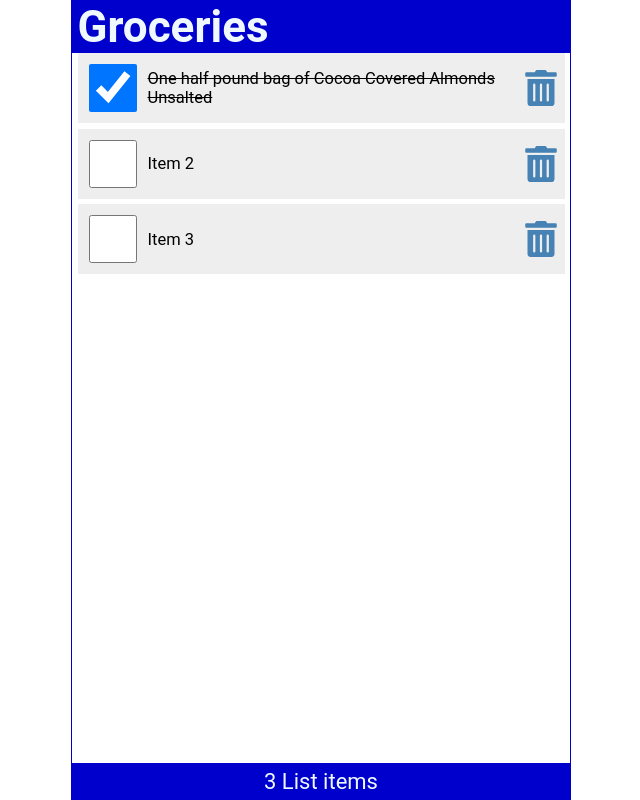
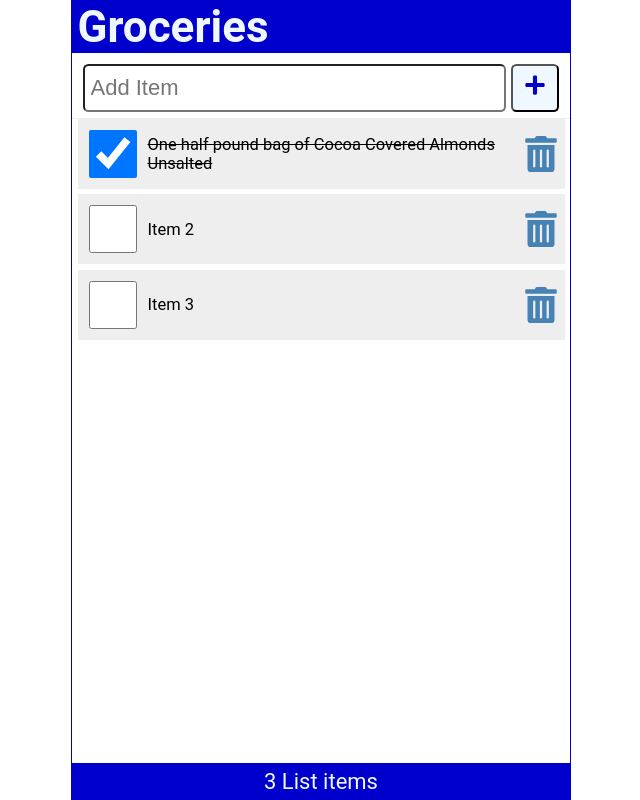
Before and after one commit to ganzorign/dave-gray-01tut, a React (Create React App) app: page / in a window 1280 px wide. Shown: the whole page, without its empty margins (319-959 px from the left). Built offline with nearby package versions, Linux system fonts and the light colour scheme.

Commit message:
15 evening

```diff
--- a/package.json
+++ b/package.json
@@ -9,6 +9,7 @@
     "@testing-library/user-event": "^13.5.0",
     "react": "^19.1.1",
     "react-dom": "^19.1.1",
+    "react-icons": "^5.5.0",
     "react-scripts": "5.0.1",
     "web-vitals": "^2.1.4"
   },
@@ -35,8 +36,5 @@
       "last 1 firefox version",
       "last 1 safari version"
     ]
-  },
-  "devDependencies": {
-    "react-icons": "^5.5.0"
   }
 }
--- /dev/null
+++ b/src/AddItem.js
@@ -0,0 +1,23 @@
+import { FaPlus } from "react-icons/fa"
+
+const AddItem = ({ newItem, setNewItem, handleSubmit}) => {
+  return (
+    <form action="" className="addForm" onSubmit = { handleSubmit}>
+        <label htmlFor="addItem">Add Item</label>
+        <input
+            autoFocus
+            id='addItem'
+            type='text'
+            placeholder='Add Item'
+            required
+            value={newItem}
+            onChange={(e) => setNewItem(e.target.value)}
+        />
+        <button type='submit' aria-label='Add Item'>
+            <FaPlus/>
+            </button>
+    </form>
+  )
+}
+
+export default AddItem
--- a/src/App.js
+++ b/src/App.js
@@ -1,8 +1,10 @@
 
 import Header from './Header';
+import AddItem from './AddItem';
 import Content from './Content';
 import Footer from './Footer';
 import { useState } from 'react';
+
 
 function App() {
 
@@ -23,6 +25,11 @@
       item: "Item 3"
     }
   ]);
+  const [newItem, setNewItem] = useState('');
+
+  const addItem = (item) => {
+
+  }
 
   const handleCheck = (id) => {
     const listItems = items.map((item) => item.id === id ? { ...item, checked: !item.checked } : item);
@@ -36,10 +43,23 @@
     localStorage.setItem("shoppinglist", JSON.stringify(listItems));
   }
 
+  const handleSubmit = (e) => {
+    e.preventDefault();
+    if (!newItem) return;
+      // addItem
+    setNewItem('');
+
+  }
+
 
   return (
     <div className="App">
       <Header title="Groceries" />
+      <AddItem
+      newItem={newItem}
+      setNewItem={setNewItem}
+      handleSubmit={handleSubmit}
+      />
       <Content items={items}
         setItems={setItems}
         handleCheck={handleCheck}
--- a/src/LineItem.js
+++ b/src/LineItem.js
@@ -2,7 +2,7 @@
 
 const LineItem = ({item, handleCheck, handleDelete}) => {
   return (
-      <li className="item" key={item.id}>
+      <li className="item">
           <input
               type="checkbox"
               onChange={() => handleCheck(item.id)}
--- a/src/index.css
+++ b/src/index.css
@@ -42,7 +42,7 @@
   display: flex;
   flex-direction: column;
   flex-grow: 1;
-  justify-content: flex-start;
+  justify-content: flex-start ;
   align-items: center;
   overflow-y: auto;
 }
@@ -120,3 +120,43 @@
   color: red;
   outline: none;
 }
+
+.addForm {
+  width: 100%;
+  display: flex;
+  justify-content: flex-start;
+  align-items: center;
+  margin: 0.5rem 0 0;
+  padding: 0 0.5rem 0.25rem;;
+  border-bottom: 1px solid #eee;
+}
+.addForm label{
+  position: absolute;
+  left: -99999px;
+}
+.addForm input[type="text"] {
+  flex-grow: 1;
+  max-width: calc(100%-50px);
+  min-height: 48px;
+  font-size: 1rem;
+  padding: 0.25rem;
+  border-radius: 0.25rem;
+  margin-right: 0.25rem;
+  outline: none;
+}
+button {
+  height: 48px;
+  min-width: 48px;
+  border-radius: 0.25rem;
+  padding: 0.5 rem;
+  font-size: 1rem;
+  background-color: aliceblue;
+  color: mediumblue;
+  cursor: pointer;
+}
+button:focus,
+button:hover {
+  color: white;
+  background-color: limegreen;
+  outline: none;
+}
```
Also changed, not shown: 1 other file (tests, documents, lock files or other folders).
